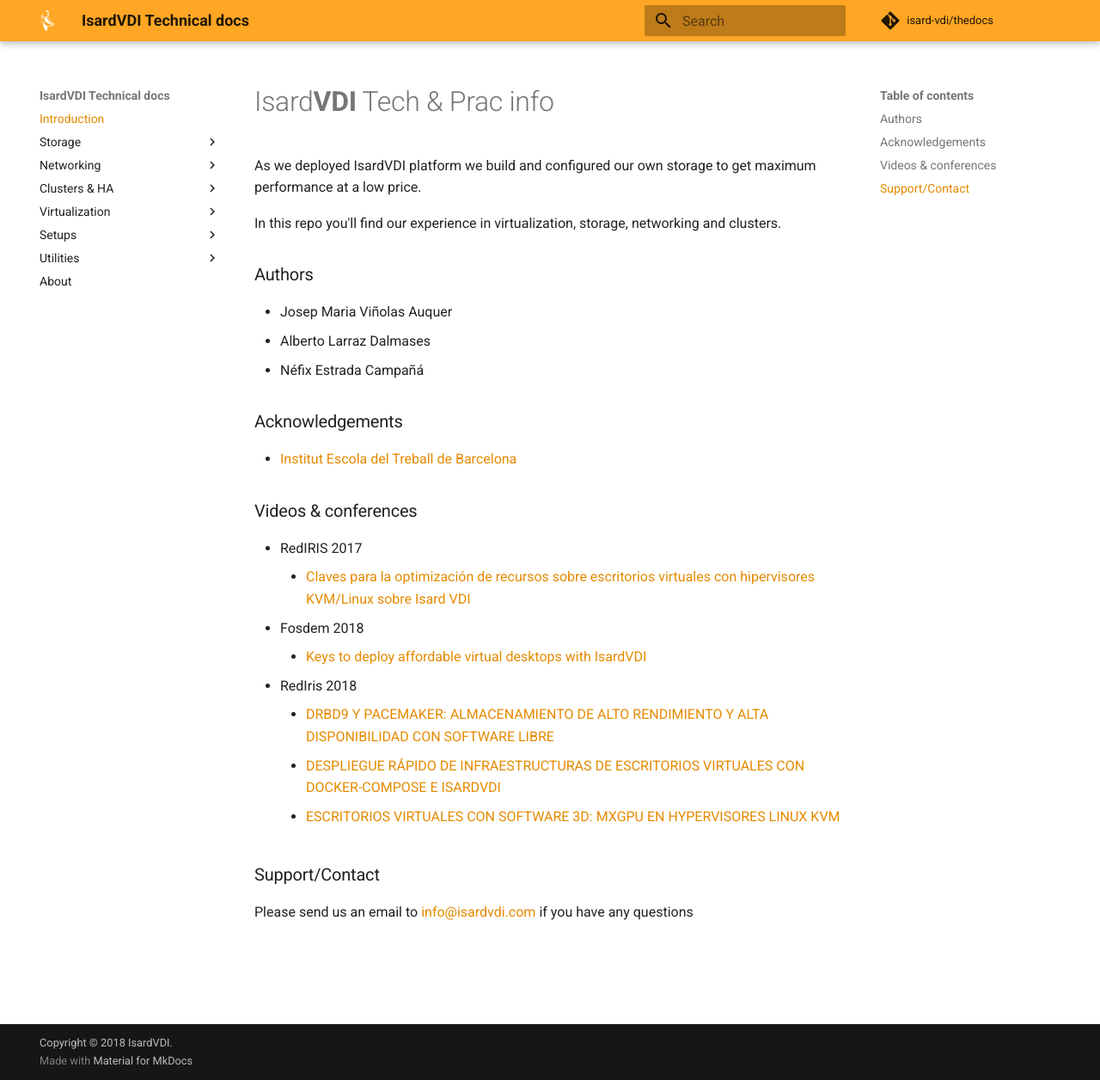
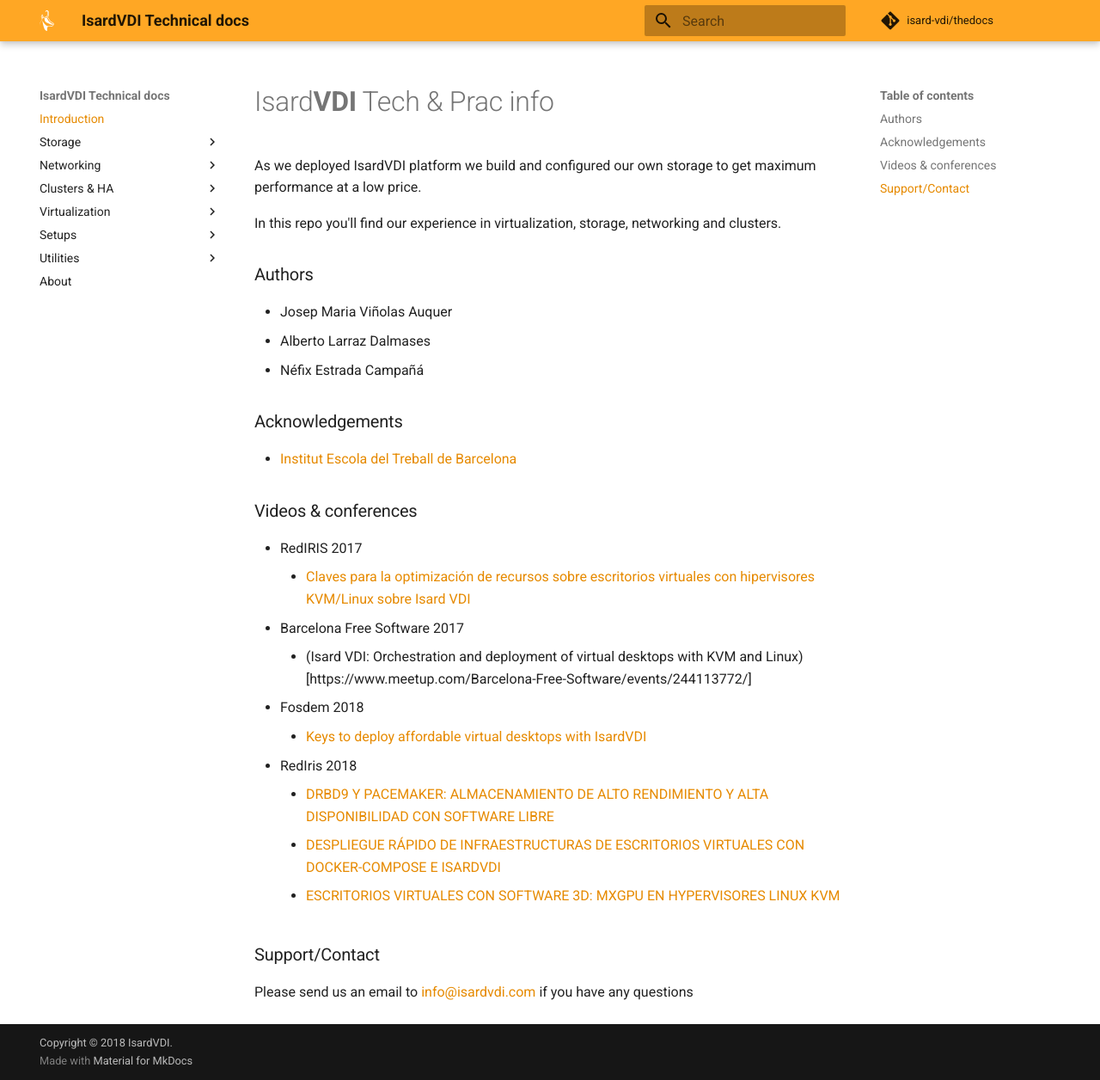
Before and after one commit to isard-vdi/thedocs, an MkDocs documentation site: the page built from docs/index.md, in a window 1280 px wide and 1256 px high. Shown: the whole window at 86% size. Built offline with MkDocs 1.6.1 and Material for MkDocs 9.7.7, drawn with Linux system fonts in a browser that asks for light colours; comment, search, counter and statistics services are not loaded; old or Windows-style settings are respelled for this version of MkDocs.

Commit message:
Added Free Software Barcelona meetup

```diff
--- a/docs/index.md
+++ b/docs/index.md
@@ -14,6 +14,8 @@
 ### Videos & conferences
 - RedIRIS 2017
     - [Claves para la optimización de recursos sobre escritorios virtuales con hipervisores KVM/Linux sobre Isard VDI](https://tv.rediris.es/video/592ee175a7bc2854028b456ag)
+- Barcelona Free Software 2017
+    - (Isard VDI: Orchestration and deployment of virtual desktops with KVM and Linux)[https://www.meetup.com/Barcelona-Free-Software/events/244113772/]
 - Fosdem 2018
     - [Keys to deploy affordable virtual desktops with IsardVDI](https://fosdem.org/2018/schedule/event/vai_affordable_vdi/)
 - RedIris 2018
```
